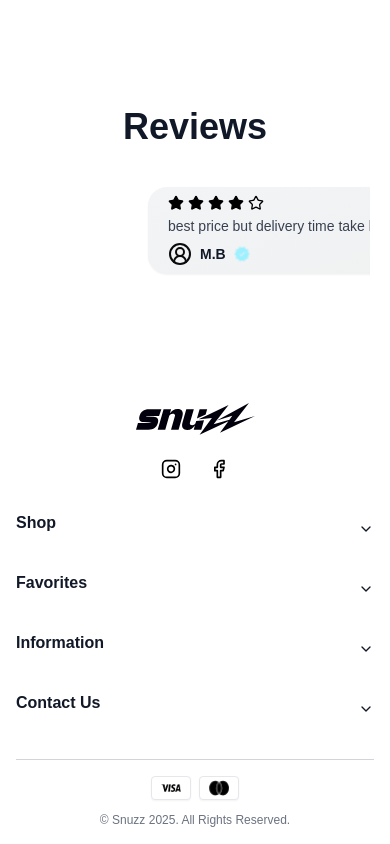
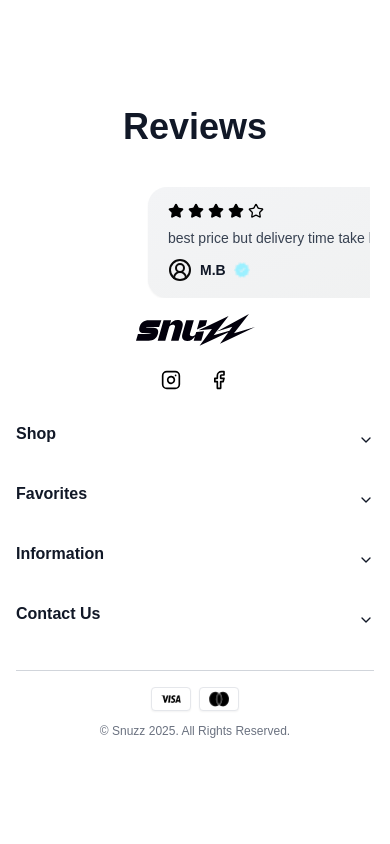
Before and after one commit to shivarm/snuzz, a Next.js app in the folder frontend-snuzz/: page / in a window 390 px wide. Shown: the part 7183-8027 px from the top of the page. After the commit the page ends 7938 px from the top, so only its background shows below. Built offline with nearby package versions, Linux system fonts and the light colour scheme.

Commit message:
make responsive review card

```diff
--- a/frontend-snuzz/components/ReviewCard.tsx
+++ b/frontend-snuzz/components/ReviewCard.tsx
@@ -68,20 +68,34 @@ export default function ReviewCard({ testimonials = defaultTestimonials }: Revie
         .animate-scroll-left {
           animation: scroll-left 20s linear infinite;
         }
+
+        .review-text {
+          display: -webkit-box;
+          -webkit-line-clamp: 3;
+          -webkit-box-orient: vertical;
+          overflow: hidden;
+          text-overflow: ellipsis;
+        }
+
+        @media (max-width: 640px) {
+          .review-text {
+            -webkit-line-clamp: 2;
+          }
+        }
       `}</style>
       <div className="max-w-[1400px] mx-auto">
         <h2 className="text-4xl font-bold text-gray-900 text-center mb-10 md:mb-20 lg:mb-10">Reviews</h2>
 
         {/* Animated Floating Layout for All Devices */}
-        <div className="relative overflow-hidden h-[200px] md:h-[400px] lg:h-[250px]">
+        <div className="relative overflow-hidden h-auto md:h-[400px] lg:h-[250px]">
           <div className="flex animate-scroll-left">
             {[...testimonialsToShow, ...testimonialsToShow].map((testimonial, i) => (
               <Card
                 key={i}
                 className="border-0 transition-all duration-300 bg-gradient-to-br from-gray-100 to-[#F0F1F1] w-[284px] rounded-[19px] flex-shrink-0 mx-4"
               >
-                <CardContent className="px-5 py-2">
-                  <div className="flex items-center space-x-1 mb-1">
+                <CardContent className="px-5 py-4 flex flex-col h-full">
+                  <div className="flex items-center space-x-1 mb-2">
                     {[...Array(5)].map((_, j) => (
                       <Star
                         key={j}
@@ -91,8 +105,10 @@ export default function ReviewCard({ testimonials = defaultTestimonials }: Revie
                       />
                     ))}
                   </div>
-                  <p className="text-gray-700 mb-1 text-sm leading-relaxed">{testimonial.review}</p>
-                  <div className="flex items-center">
+                  <p className="review-text text-gray-700 mb-2 text-sm leading-relaxed flex-grow">
+                    {testimonial.review}
+                  </p>
+                  <div className="flex items-center mt-auto">
                     <div className="flex items-center space-x-2">
                       <CircleUserRound />
                       <p className="font-semibold text-sm text-gray-900">{testimonial.name}</p>
```
